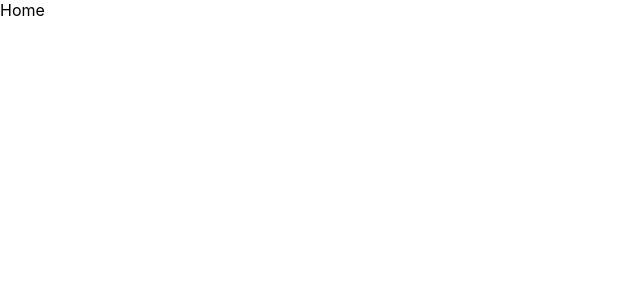
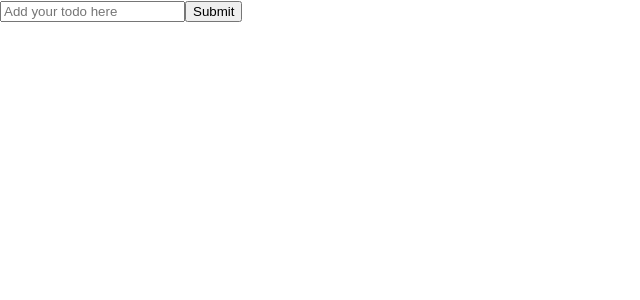
Before and after one commit to cksharma11/Fun-TO-DO, a React (Create React App) app: page /home in a window 1280 px wide. Shown: the top 300 px of the page, without its empty margins (0-640 px from the left). Built offline with nearby package versions, Linux system fonts and the light colour scheme.

Commit message:
Add todo handlers

```diff
--- a/server.js
+++ b/server.js
@@ -19,6 +19,7 @@ app.set("view engine", "html");
 
 app.post("/login", handlers.loginHandler);
 app.post("/signup", handlers.signUpHandler);
+app.post("/addTodo", handlers.addTodoHandler);
 
 app.get("*", (req, res) => {
   res.render("index.html");
--- a/src/components/Home/Home.js
+++ b/src/components/Home/Home.js
@@ -1,7 +1,14 @@
 import React from "react";
 
 const Home = () => {
-  return <div>Home</div>;
+  return (
+    <div>
+      <form method="POST" action="/addTodo">
+        <input type="text" name="todo" placeholder="Add your todo here" />
+        <input type="submit" />
+      </form>
+    </div>
+  );
 };
 
 export default Home;
```
Also changed, not shown: src/handlers/handlers.js (+15 -3 lines).
